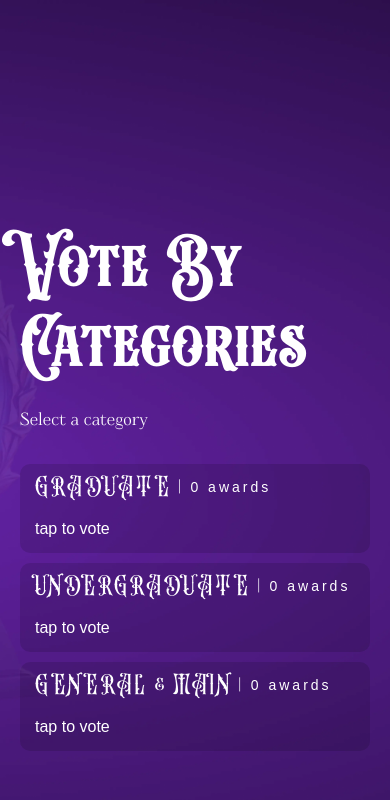
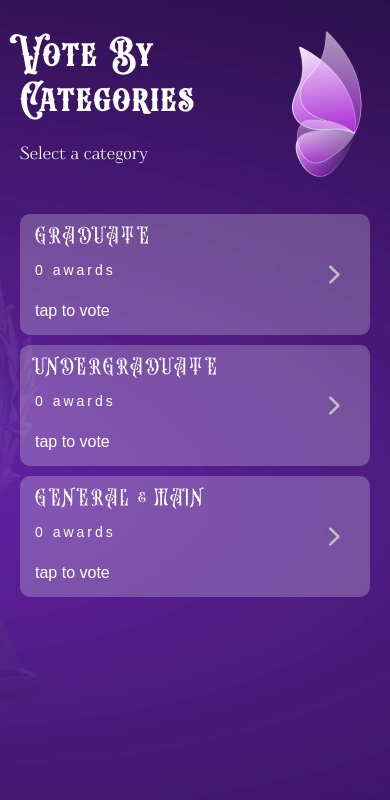
Before and after one commit to eduviereIsrael/voting, a Next.js app: page /category in a window 390 px wide. Shown: the top 800 px of the page. Built offline with nearby package versions, Linux system fonts and the light colour scheme; no server answers.

Commit message:
style update

```diff
--- a/app/category/general/page.jsx
+++ b/app/category/general/page.jsx
@@ -41,7 +41,7 @@ const Page = () => {
           toast.success(votingFeedback);
           const timer = setTimeout(() => {
               dispatch(clearMessages());
-              router.push("/category")
+              router.push("/voted")
           }, 2000); // 10 seconds timeout
 
           // Cleanup the timeout on component unmount or if the effect is triggered again
@@ -87,6 +87,8 @@ const Page = () => {
                     <p>You can only select one option in each category</p>
                 </div>
                 <div className="buttons">
+                {awardIndex === 0 && <span > </span>}
+
                   {awardIndex !== 0 && <button onClick={() => navigate(`/category/general?award=${awardIndex-1}`)} >  <img className='prev' src="/prev.svg" alt="" /> previous </button>}
                   {awardIndex!== general.length - 1 && <button onClick={() => navigate(`/category/general?award=${awardIndex+1}`)}   >next <img  className='next' src="/next.svg" alt="" />  </button>}
                   {awardIndex=== general.length - 1 && <button onClick={submitVote} >{loading? <>Submiting.. <span className='spinner dark' ></span></>:'Submit votes'}</button>}
--- a/app/category/graduate/page.jsx
+++ b/app/category/graduate/page.jsx
@@ -63,7 +63,7 @@ const Page = () => {
           toast.success(votingFeedback);
           const timer = setTimeout(() => {
               dispatch(clearMessages());
-              router.push("/category")
+              router.push("/voted")
 
           }, 2000); // 10 seconds timeout
 
@@ -110,6 +110,7 @@ const Page = () => {
                     <p>You can only select one option in each category</p>
                 </div>
                 <div className="buttons">
+                  {awardIndex === 0 && <span > </span>}
                   {awardIndex !== 0 && <button onClick={() => navigate(`/category/graduate?award=${awardIndex-1}`)} > <img className='prev' src="/prev.svg" alt="" /> previous</button>}
                   {awardIndex!== graduate.length - 1 && <button onClick={() => navigate(`/category/graduate?award=${awardIndex+1}`)}   >next <img  className='next' src="/next.svg" alt="" /> </button>}
                   {awardIndex=== graduate.length - 1 && <button onClick={submitVote} >{loading? <>Submiting.. <span className='spinner dark' ></span></>:'Submit votes'}</button>}
--- a/app/category/page.jsx
+++ b/app/category/page.jsx
@@ -1,57 +1,123 @@
-"use client"
+"use client";
 
-import React from 'react'
-import { useAppSelector, useAppDispatch } from '@/lib/store/hooks';
-import { selectCategories, selectGeneralSubmit, selectGraduatesSubmit, selectUndergraduatesSubmit, clearVotes } from '@/lib/store/slices/category.slice';
-import { useRouter } from 'next/navigation';
-
+import React from "react";
+import { useAppSelector, useAppDispatch } from "@/lib/store/hooks";
+import {
+  selectCategories,
+  selectGeneralSubmit,
+  selectGraduatesSubmit,
+  selectUndergraduatesSubmit,
+  clearVotes,
+} from "@/lib/store/slices/category.slice";
+import { useRouter } from "next/navigation";
 
 const Page = () => {
-
-    const categories = useAppSelector(selectCategories)
+  const categories = useAppSelector(selectCategories);
   const graduatesSubmit = useAppSelector(selectGraduatesSubmit);
   const generalSubmit = useAppSelector(selectGeneralSubmit);
   const undergraduatesSubmit = useAppSelector(selectUndergraduatesSubmit);
-    const dispatch = useAppDispatch()
-    const router = useRouter()
+  const dispatch = useAppDispatch();
+  const router = useRouter();
 
-    const navigateCategory = (x) => router.push(`/category/${x}?award=0`)
+  const navigateCategory = (x) => router.push(`/category/${x}?award=0`);
 
   const handleClearVotes = () => {
-        dispatch(clearVotes())
-    }
+    dispatch(clearVotes());
+  };
 
   return (
     <div className="vote-categories">
-            {
-                categories.graduate &&
+      {categories.graduate && (
         <div className="container">
-
+          <div className="heading">
+            <div className="text">
               <h1 className="title">Vote By Categories</h1>
               <p className="subtitle">Select a category</p>
-                <div className="categories" onClick={handleClearVotes} >
-                    <div className="category" onClick = {graduatesSubmit? null : () => navigateCategory("graduate")} >
-                        <span className="category-name">GRADUATE | <span className="awards" > {categories['graduate'].length} awards</span></span>
-                        <span className="status">{graduatesSubmit? "voted" : "tap to vote"}</span>
+            </div>
+            <img src="/ules.svg" alt="" />
+          </div>
+
+          <div className="categories" onClick={handleClearVotes}>
+            <div
+              className="category"
+              onClick={
+                graduatesSubmit ? null : () => navigateCategory("graduate")
+              }
+            >
+              <span className="category-name">
+                GRADUATE <b>|</b>{" "}
+                <span className="awards">
+                  {" "}
+                  {categories["graduate"].length} awards
+                </span>
+              </span>
+              {graduatesSubmit ? (
+                <span className="status" style={{ color: "#FF1000" }}>
+                  voted
+                </span>
+              ) : (
+                <span className="status">tap to vote</span>
+              )}
+              <div className="img">
+                <img src="/right.svg" alt="" />
+              </div>
               {/* <span className="awards">16 Awards</span> */}
             </div>
-                    <div className="category" onClick = {undergraduatesSubmit? null : () => navigateCategory("undergraduate")} >
-                        <span className="category-name">UNDERGRADUATE | <span className="awards" > {categories['undergraduate'].length} awards</span></span>
-                        <span className="status">{undergraduatesSubmit? "voted" : "tap to vote"}</span>
+            <div
+              className="category"
+              onClick={
+                undergraduatesSubmit
+                  ? null
+                  : () => navigateCategory("undergraduate")
+              }
+            >
+              <span className="category-name">
+                UNDERGRADUATE <b>|</b> {" "}
+                <span className="awards">
+                  {" "}
+                  {categories["undergraduate"].length} awards
+                </span>
+              </span>
+              {undergraduatesSubmit ? (
+                <span className="status" style={{ color: "#FF1000" }}>
+                  voted
+                </span>
+              ) : (
+                <span className="status">tap to vote</span>
+              )}
+              <div className="img">
+                <img src="/right.svg" alt="" />
+              </div>
               {/* <span className="awards">15 Awards</span> */}
             </div>
-                    <div className="category" onClick = {generalSubmit? null : () => navigateCategory("general")} >
-                        <span className="category-name">GENERAL & MAIN | <span className="awards" > {categories['general'].length} awards</span></span>
-                        <span className="status">{generalSubmit? "voted" : "tap to vote"}</span>
+            <div
+              className="category"
+              onClick={generalSubmit ? null : () => navigateCategory("general")}
+            >
+              <span className="category-name">
+                GENERAL & MAIN <b>|</b>{" "}
+                <span className="awards">
+                  {" "}
+                  {categories["general"].length} awards
+                </span>
+              </span>
+              {generalSubmit ? (
+                <span className="status" style={{ color: "#FF1000" }}>
+                  voted
+                </span>
+              ) : (
+                <span className="status">tap to vote</span>
+              )}
+              <div className="img">
+                <img src="/right.svg" alt="" />
+              </div>
               {/* <span className="awards">7 Awards</span> */}
             </div>
-
-
           </div>
         </div>
-            }
+      )}
     </div>
   );
-}
+};
 
-export default Page
+export default Page;
--- a/app/category/undergraduate/page.jsx
+++ b/app/category/undergraduate/page.jsx
@@ -41,7 +41,7 @@ const Page = () => {
           toast.success(votingFeedback);
           const timer = setTimeout(() => {
               dispatch(clearMessages());
-              router.push("/category")
+              router.push("/voted")
 
           }, 2000); // 10 seconds timeout
 
@@ -88,6 +88,8 @@ const Page = () => {
                     <p>You can only select one option in each category</p>
                 </div>
                 <div className="buttons">
+                {awardIndex === 0 && <span > </span>}
+
                   {awardIndex !== 0 && <button onClick={() => navigate(`/category/undergraduate?award=${awardIndex-1}`)} >  <img className='prev' src="/prev.svg" alt="" /> previous </button>}
                   {awardIndex!== undergraduate.length - 1 && <button onClick={() => navigate(`/category/undergraduate?award=${awardIndex+1}`)}   >next <img  className='next' src="/next.svg" alt="" />  </button>}
                   {awardIndex=== undergraduate.length - 1 && <button onClick={submitVote} >{loading? <>Submiting.. <span className='spinner dark' ></span></>:'Submit votes'}</button>}
--- a/app/globals.scss
+++ b/app/globals.scss
@@ -281,6 +281,7 @@ body {
   overflow-y: auto;
   // height: 100%;
   padding-top: 50px;
+  align-items: flex-start;
   .container{
     width: 100%;
     // height: 100%;
@@ -288,10 +289,27 @@ body {
     align-items: flex-start;
     justify-content: center;
     flex-direction: column;
-    margin-top: 150px;
+    // margin-top: 150px;
     // overflow-y: auto;
     // padding: 0 80px;
     // border: 1px solid ;
+
+
+    .heading{
+      display: flex;
+      width: 100%;
+      align-items: center;
+      justify-content: space-between;
+
+      .text{
+        display: flex;
+        flex-direction: column;
+        align-items: flex-start;
+        // gap: 16px;
+      }
+
+
+    }
 
     .title {
       font-size:53px;
@@ -316,7 +334,7 @@ body {
 
 
       .category {
-        background-color: #00000021; // Category box background
+        background-color: rgba(255, 255, 255, 0.23); // Category box background
         margin-bottom: 10px;
         padding: 24px 33px;
         border-radius: 10px;
@@ -328,9 +346,10 @@ body {
         align-items: flex-start;
         cursor: pointer;
         transition: background-color 0.3s;
+        position: relative;
 
         &:hover {
-          background-color: #7b1fa2; // Hover effect
+          background-color: rgba(0, 0, 0, 0.13); // Hover effect
         }
 
         .category-name {
@@ -339,6 +358,17 @@ body {
           letter-spacing: 3px;
           // border: 1px solid #fff;
           margin-bottom: 24px;
+
+
+          @media (max-width: 768px) {
+            display: flex;
+            flex-direction: column;
+            gap: 18px;
+
+            b{
+              display: none;
+            }
+          }
 
         }
 
@@ -350,6 +380,23 @@ body {
         .status {
           margin-right: auto;
           // margin-left: 10px;
+        }
+
+        .img{
+          margin-left: auto;
+          position: absolute;
+          top: 0;
+          right: 0;
+          height: 100%;
+          // border: 1px solid ;
+          padding-right: 30px;
+
+          display: flex;
+          align-items: center;
+
+          img{
+            height: 19px;
+          }
         }
 
 
@@ -367,6 +414,8 @@ body {
         text-align: left;
         line-height: 150%;
         // margin-left: 20px;
+        font-size: 30px;
+        margin-right: 15px;
       }
 
       .subtitle{
@@ -379,7 +428,7 @@ body {
           padding: 15px;
 
           .category-name{
-            font-size: 17px;
+            font-size: 14px;
             text-align: left;
 
             .awards{
@@ -538,11 +587,14 @@ $header-text-color: #ffffff;
         .buttons{
           display: grid;
           grid-template-columns: 1fr 1fr;
+          // justify-content: end;
 
           button{
             font-size: 14px;
             width: 100%;
             padding: 16px 0;
+            margin-left: auto;
+            justify-self: end;
 
             img{
               width: 13px;
@@ -560,7 +612,7 @@ $header-text-color: #ffffff;
 
       .nominee{
         width: 100%;
-        background-color: #fff;
+        background-color: rgba(255, 255, 255, 0.23);
         border-radius: 8px;
         color: #000;
         padding: 30px  28px;
@@ -596,22 +648,35 @@ $header-text-color: #ffffff;
 
           span{
             padding: 8px;
-            border: 1px solid #000;
+            border: 1px solid #fff;
             font-size: 20px;
             font-family: Inter;
             margin-right: 20px;
             border-radius: 5px;
+            color: #fff;
           }
 
           input{
             margin-left: auto;
             height: 40px;
             width: 40px;
+            accent-color: purple;
+            // background-color: red;
+            outline: purple;
+            opacity: 1;
           }
+
+          input[type="radio"]:not(:checked):not(:disabled) {
+            opacity: 0.3;
+            border: 1px solid purple;
+          }
+
+
 
           label{
             font-size: 20px;
             font-weight: 700;
+            color: #fff;
 
             @media (max-width: 768px){
               font-size: 15px;
@@ -649,11 +714,7 @@ $header-text-color: #ffffff;
 
     .vote-content{
 
-      .content-header{
-        .buttons{
 
-        }
-      }
       .nominees-div{
         grid-template-columns: 1fr ;
         // background: $voting-background-color;
@@ -663,3 +724,96 @@ $header-text-color: #ffffff;
   }
 
 }
+
+
+.voted{
+  height: 100vh;
+  width: 100vw;
+  overflow-y: auto;
+  display: flex;
+  align-items: center;
+  justify-content: center;
+  background: url('/vote-page-bg.webp');
+
+  .message{
+    display: flex;
+    flex-direction: column;
+    align-items: center;
+    justify-content: flex-start;
+
+    img{
+      width: 516px;
+      margin-bottom: 80px;
+
+      @media (max-width: 768px){
+        width: 180px;
+      margin-bottom: 30px;
+
+      }
+    }
+
+    h1{
+      font-size: 80px;
+      font-family: Beardsons;
+      letter-spacing: 5px;
+      word-spacing: 20px;
+      text-align: center;
+      line-height: 160%;
+      color: #fff;
+
+      @media (max-width: 768px){
+        word-spacing: 5px;
+
+        font-size: 20px;
+
+      }
+    }
+
+    .buttons-container {
+      display: flex;
+      flex-direction: row;
+      justify-content: center;
+      flex-wrap: wrap;
+      width: 100%;
+      gap: 20px;
+      margin-top: 50px;
+
+      .vote-button, .tickets-button {
+        padding: 16px 68px;
+        border: none;
+        border-radius: 50px;
+        cursor: pointer;
+        font-size: 16px;
+        font-weight: bold;
+        transition: background-color 0.3s;
+        text-align: center;
+
+        &.vote-button {
+          background-color: #ffffff; // Purple color
+          color: rgb(0, 0, 0);
+        }
+
+        &.tickets-button {
+          background-color: #007bff00; // Blue color
+          color: white;
+          border: 1px solid #fff;
+        }
+
+        &:hover {
+          opacity: 0.8;
+        }
+      }
+
+      @media (max-width: 768px){
+        display: grid;
+        grid-template-columns: 1fr;
+
+        a{
+          width: 100%;
+          padding: 16px 0;
+          white-space: nowrap;
+        }
+      }
+    }
+  }
+}
```
Also changed, not shown: app/voted/page.jsx (added, +18 -0 lines), public/avaloria.png (added), public/right.svg (added). Lines whose indentation alone changed are shown as unchanged.
